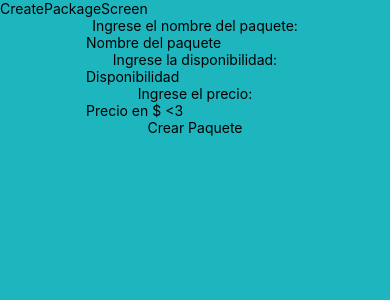
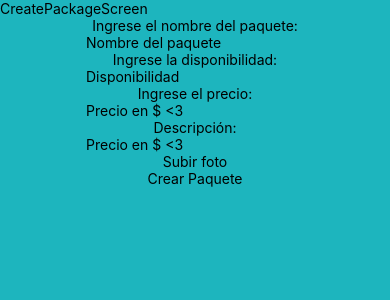
Before and after one commit to jose1Almonte/AventuraT, a React Native app: screen /HomeScreen in a window 390 px wide. Shown: the top 300 px of the page. Built offline with nearby package versions, Linux system fonts and the light colour scheme; what @react-native-firebase/firestore would draw is missing.

Commit message:
elegir foto

```diff
--- a/Components/CreateForm.tsx
+++ b/Components/CreateForm.tsx
@@ -1,28 +1,25 @@
 import React, {Component, useEffect, useState} from 'react';
-import { View, StyleSheet, Text, TextInput, TouchableOpacity } from 'react-native';
+import { View, StyleSheet, Text, TextInput, TouchableOpacity, Image } from 'react-native';
 import { addPackage, checkPackage } from '../firebase/Firestore';
+import { launchImageLibrary } from 'react-native-image-picker';
 
-
-function CreateForm() {
     const data = {
     nombre: "",
     disponibilidad: "",
     precio: "",
+    descripcion: "",
 }
 
-    const [loading, setLoading] = useState(false)
 
-    useEffect(() => { }, [loading])
-
-    const submit = () => {
-        setLoading(true)
-        console.warn(data)
-        addPackage(data.nombre, data.disponibilidad, data.precio)
-        setLoading(false)
-
+export default class CreateForm extends Component {
+    constructor(props: any) {
+        super(props);
+        this.state = {
+            resourcePath: "",
+        };
     }
-    return loading == false ? (
-            <View style={styles.contenedor}>
+    render() {
+        return <View style={styles.contenedor}>
             <Text style={styles.label}>Ingrese el nombre del paquete:</Text>
             <TextInput style={styles.textInput} placeholder='Nombre del paquete' onChangeText={(text) => { data.nombre = text }}></TextInput>
 
@@ -32,16 +29,41 @@ function CreateForm() {
             <Text style={styles.label}>Ingrese el precio:</Text>
             <TextInput style={styles.textInput} placeholder='Precio en $ <3' onChangeText={(text) => { data.precio = text }}></TextInput>
 
+            <Text style={styles.label}>Descripción:</Text>
+            <TextInput style={styles.textInput} placeholder='Precio en $ <3' onChangeText={(text) => { data.descripcion = text }}></TextInput>
+
+            <TouchableOpacity style={styles.button} onPress={() => {
+                launchImageLibrary(
+                    { mediaType: "photo" },
+                    (response) => {
+                        console.log(response);
+                        this.setState({ resourcePath: response.assets[0].uri });
+                        console.log(this.state.resourcePath);
+                    })
+
+            }}>
+                <Text style={styles.buttonText}>Subir foto</Text>
+            </TouchableOpacity>
+
+            <View>
+                <Image source={{uri: this.state.resourcePath }}/>
+            </View>
+
             <TouchableOpacity style={styles.button} onPress={() => { submit() }}>
                 <Text style={styles.buttonText}>Crear Paquete</Text>
             </TouchableOpacity>
 
         </View>
-    ) : <View style={styles.contenedor}><Text>Loading...</Text></View>;
 
     }
+}
 
+const submit = () => {
 
+        console.warn(data)
+        addPackage(data.nombre, data.disponibilidad, data.precio, data.descripcion)
+
+}
 
 const styles = StyleSheet.create({
     contenedor: {
@@ -61,5 +83,3 @@ function CreateForm() {
 
     },
 });
-
-export default CreateForm;
--- a/firebase/Firestore.tsx
+++ b/firebase/Firestore.tsx
@@ -45,11 +45,12 @@ export const checkIfUserExists = async (email:string) => {
     return !querySnapshot.empty;
 };
 
-export const addPackage = async (name: string, availability: string, price: string) => {
+export const addPackage = async (name: string, availability: string, price: string, description: string) => {
     await usersCollection3.add({
         name: name,
         availability: availability,
         price: price,
+        description: description,
     })
 }
 
--- a/package.json
+++ b/package.json
@@ -21,6 +21,7 @@
     "nativewind": "^2.0.11",
     "react": "18.2.0",
     "react-native": "0.71.7",
+    "react-native-image-picker": "^5.3.1",
     "react-native-linear-gradient": "^2.6.2",
     "react-native-safe-area-context": "^4.5.2",
     "react-native-screens": "^3.20.0",
```
Also changed, not shown: 1 other file (tests, documents, lock files or other folders). Lines whose indentation alone changed are shown as unchanged.
